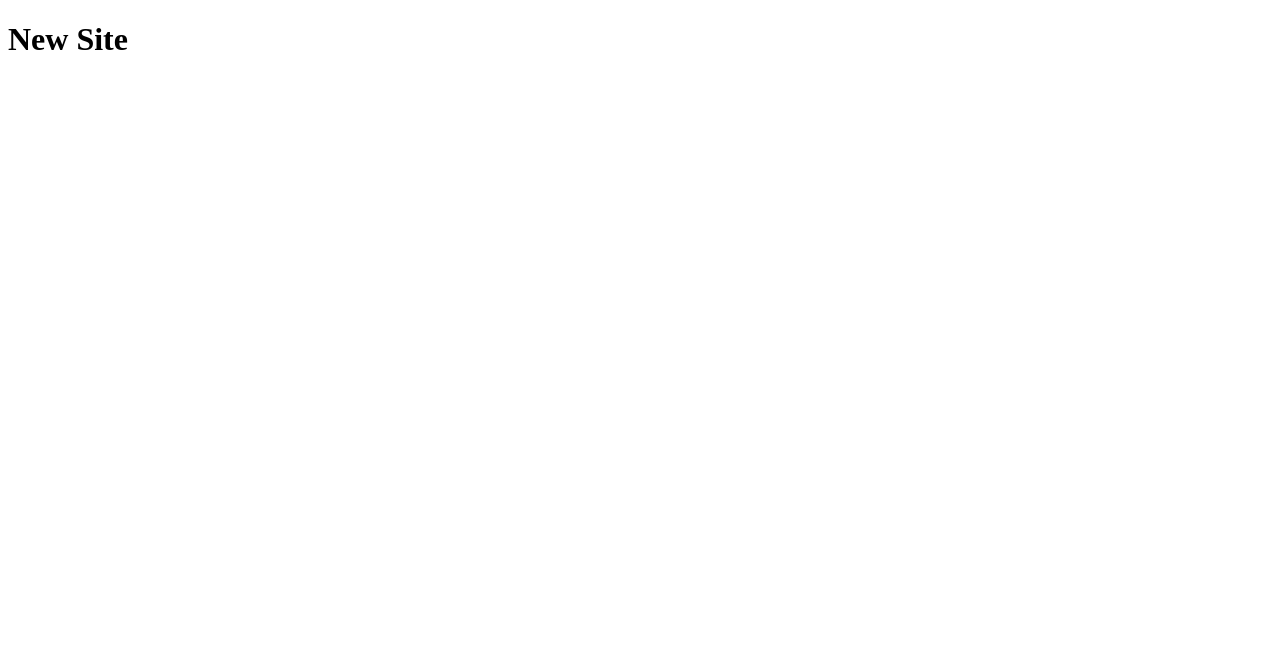
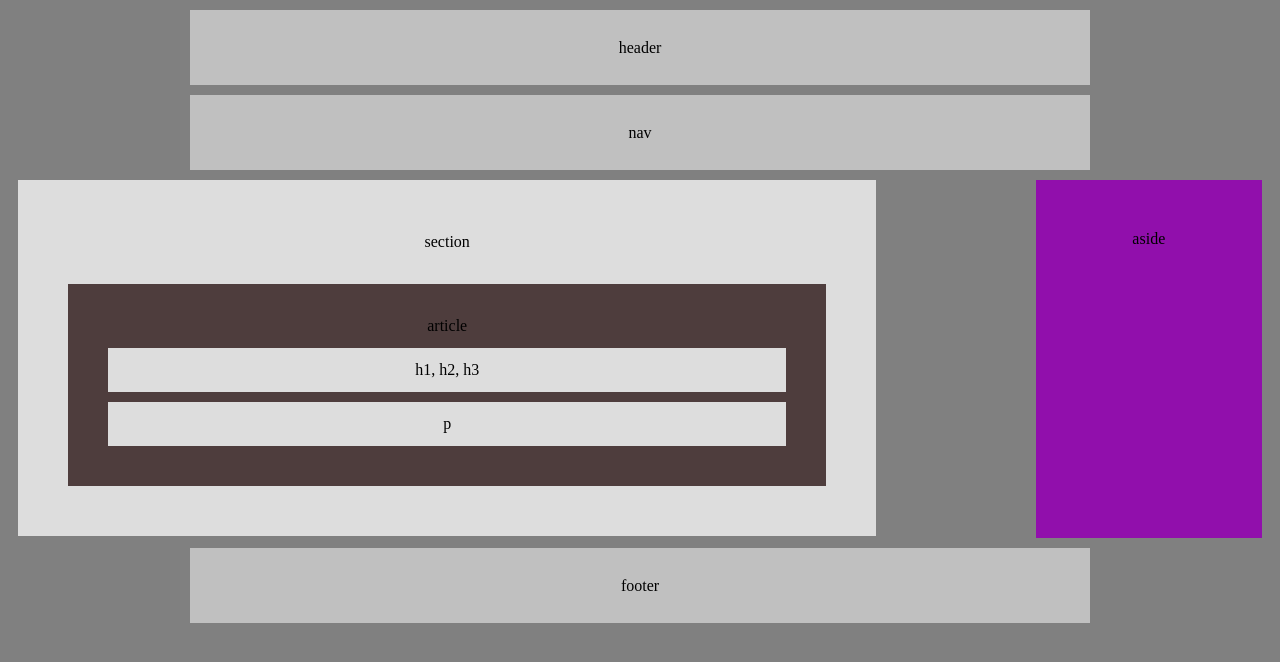
Before and after one commit to Diorfuego/HW-Wireframe.github.io, a plain HTML site: page index.html in a window 1280 px wide. Drawn offline with Linux system fonts and the light colour scheme.

Commit message:
Homework #1

```diff
--- a/index.html
+++ b/index.html
@@ -1,12 +1,45 @@
-<!DOCTYPE html>
-<html lang="en">
+<html>
+
 <head>
-    <meta charset="UTF-8">
-    <meta name="viewport" content="width=device-width, initial-scale=1.0">
-    <meta http-equiv="X-UA-Compatible" content="ie=edge">
-    <title>#1 Homwework</title>
+    <link rel="stylesheet" href="style.css">
 </head>
+
 <body>
-    <h1> New Site</h1>
+
+    <header>
+        header
+    </header>
+
+    <nav>
+        nav
+    </nav>
+
+    <div>
+        <section>
+            section
+            <article>
+                article
+                <div class="p">
+                    h1, h2, h3
+                </div>
+
+                <div class="p">
+                    p
+                </div>
+
+            </article>
+        </section>
+
+        <aside>
+            aside
+        </aside>
+    </div>
+
+    <footer>
+        footer
+    </footer>
+
+
 </body>
+
 </html>
--- a/style.css
+++ b/style.css
@@ -0,0 +1,74 @@
+body {
+    background-color : grey;
+}
+
+header, nav, footer{
+    background-color:#C0C0C0;
+    width : 900px;
+    height: 75px;
+    text-align: center;
+    line-height: 75px;
+    vertical-align:middle;
+    margin: 10px auto;
+    margin-bottom: 0%;
+}
+
+header {
+    /* background-color:#C0C0C0;
+    width : 900px;
+    height: 75px;
+    text-align: center;
+    line-height: 75px;
+    vertical-align:middle;
+    margin: 0 auto; */
+}
+
+nav {
+    /* background-color: aqua;
+    width: 900px;
+    height: 75px;
+    text-align: center;
+    line-height: 75px;
+    vertical-align: middle;
+    margin: 0 auto; */
+
+}
+
+section {
+    background-color: #dddddd;
+    width: 60%;
+    float: left;
+    text-align: center;
+    line-height: 1.5;
+    margin: 10px;
+    padding: 50px;
+
+}
+
+article {
+
+    background-color: rgb(78, 61, 61);
+    margin-top: 30px;
+    padding: 30px;
+}
+
+.p {
+    background-color: #dddddd;
+    padding: 10px;
+    margin: 10px;
+}
+
+aside {
+    background-color: rgb(145, 15, 172);
+    float: right;
+    width: 10%;
+    padding: 50px;
+    margin: 10px;
+    height: 258px;
+    text-align: center;
+}
+
+footer {
+    clear: both;
+
+}
```
